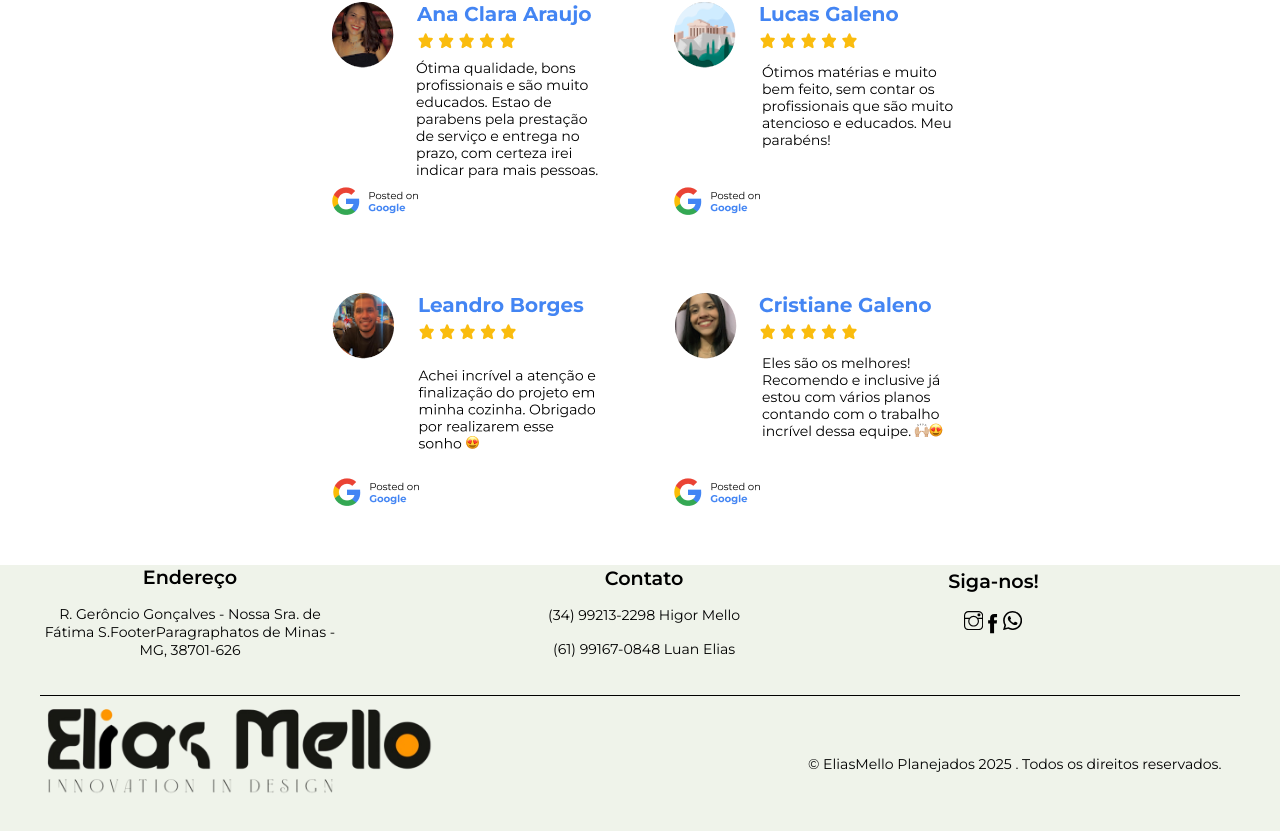
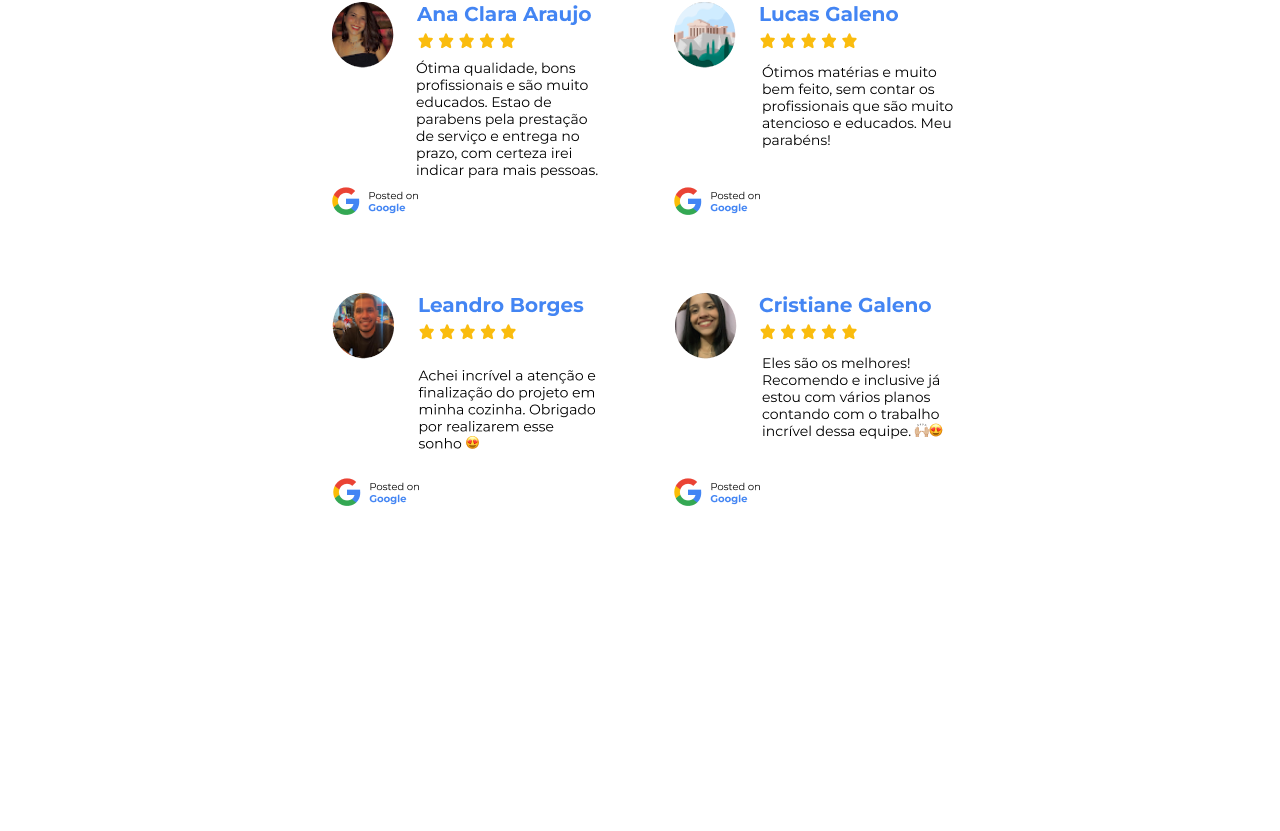
Before and after one commit to leandrobss1/EliasMelloPlanejados, a React (Create React App) app: page / in a window 1280 px wide. Shown: the part 2607-3438 px from the top of the page. After the commit the page ends 3140 px from the top, so only its background shows below. Built offline with nearby package versions, Linux system fonts and the light colour scheme.

Commit message:
Retomando projeto e preparando para inicar o Back-end com Express.js

```diff
--- a/src/App.tsx
+++ b/src/App.tsx
@@ -5,7 +5,6 @@ import { Main } from './components/Main/Main';
 import Cards from './components/Cards/Cards';
 import { Carousel } from './components/Project/Carousel';
 import ScrollToTop from './components/ScrollButton/Scroll';
-import { Footer } from './components/Footer/Footer';
 import { Google } from './components/GoogleComments/Google';
 
 function App() {
@@ -19,7 +18,6 @@ function App() {
 
 			<ScrollToTop />
 			<Google />
-			<Footer />
 		</>
 	);
 }
--- a/src/components/Footer/Footer.tsx
+++ /dev/null
@@ -1,57 +0,0 @@
-import * as S from './styles';
-import { TfiInstagram } from 'react-icons/tfi';
-import { TfiFacebook } from 'react-icons/tfi';
-import { SiWhatsapp } from 'react-icons/si';
-import EliasLogo from '../../assets/img/lg-eliasMelo.png';
-
-export const Footer: React.FC = () => {
-	return (
-		<S.FooterWrapper>
-			<S.FooterWrapperData>
-				<S.FooterInnerWrapper>
-					<S.FooterData>
-						Endereço
-						<S.FooterParagraph>
-							R. Gerôncio Gonçalves - Nossa Sra. de Fátima S.FooterParagraphatos
-							de Minas - MG, 38701-626
-						</S.FooterParagraph>
-					</S.FooterData>
-					<S.FooterData>
-						Contato
-						<S.FooterParagraph>(34) 99213-2298 Higor Mello</S.FooterParagraph>
-						<S.FooterParagraph>(61) 99167-0848 Luan Elias</S.FooterParagraph>
-					</S.FooterData>
-					<S.FooterData>
-						Siga-nos!
-						<S.FooterParagraphButton>
-							<a
-								href='https://www.instagram.com/eliasmellodesign/'
-								target='_blank'
-								rel='noopener noreferrer'
-								aria-label='Instagram'
-							>
-								<TfiInstagram />
-							</a>
-							<TfiFacebook />
-							<a href='https://api.whatsapp.com/send?phone=5561991670848'>
-								<SiWhatsapp />
-							</a>
-						</S.FooterParagraphButton>
-					</S.FooterData>
-				</S.FooterInnerWrapper>
-			</S.FooterWrapperData>
-			<S.FooterReserved>
-				<S.FooterInnerWrapper>
-					<S.FooterReservedPhoto
-						src={EliasLogo}
-						alt='Elias Logo'
-						title='EliasMello InnovationInDesign'
-					/>
-					<S.FooterParagraph>
-						© EliasMello Planejados 2025 . Todos os direitos reservados.
-					</S.FooterParagraph>
-				</S.FooterInnerWrapper>
-			</S.FooterReserved>
-		</S.FooterWrapper>
-	);
-};
--- a/src/components/Footer/styles.ts
+++ /dev/null
@@ -1,96 +0,0 @@
-import styled from 'styled-components';
-
-export const FooterWrapper = styled.div`
-	width: 100%;
-	height: auto;
-	background-color: #eff3ea;
-	margin-top: 2rem;
-
-	@media (max-width: 1215px) and (min-width: 768px) {
-		display: inline;
-		align-items: center;
-		justify-content: center;
-		width: 100%;
-	}
-`;
-
-export const FooterParagraph = styled.p`
-	font-size: 0.88rem;
-	font-weight: 400;
-	font-family: 'Montserrat', serif;
-	max-width: 18.75rem;
-	padding-top: 1rem;
-`;
-
-export const FooterParagraphButton = styled.p`
-	display: flex;
-	border: none;
-	cursor: pointer;
-	align-items: center;
-	padding: 1rem;
-	color: black;
-	transition: 0.1s;
-
-	a {
-		color: black;
-	}
-
-	:hover {
-		color: #ea6a02;
-	}
-`;
-
-export const FooterWrapperData = styled.div`
-	display: flex;
-	justify-content: center;
-	align-items: center;
-	width: 100%;
-	height: auto;
-
-	@media (max-width: 1215px) and (min-width: 768px) {
-		width: 70%;
-	}
-`;
-
-export const FooterInnerWrapper = styled.div`
-	width: 100%;
-	max-width: 75rem;
-	border-bottom: 1px solid black;
-	padding-bottom: 20px;
-	display: flex;
-	flex-direction: row;
-	align-items: center;
-	gap: 13rem;
-
-	:last-child {
-		width: auto;
-	}
-
-	@media (max-width: 1215px) and (min-width: 768px) {
-		width: 70%;
-	}
-`;
-
-export const FooterData = styled.h1`
-	font-size: 1.2rem;
-	font-weight: 600;
-	font-family: 'Montserrat', serif;
-	text-align: center;
-	margin-bottom: 1rem;
-`;
-
-export const FooterReserved = styled.div`
-	display: flex;
-	justify-content: center;
-	align-items: center;
-	width: 100%;
-	height: auto;
-
-	white-space: nowrap;
-`;
-
-export const FooterReservedPhoto = styled.img`
-	width: 25rem;
-	height: auto;
-	margin-right: 10rem;
-`;
```
